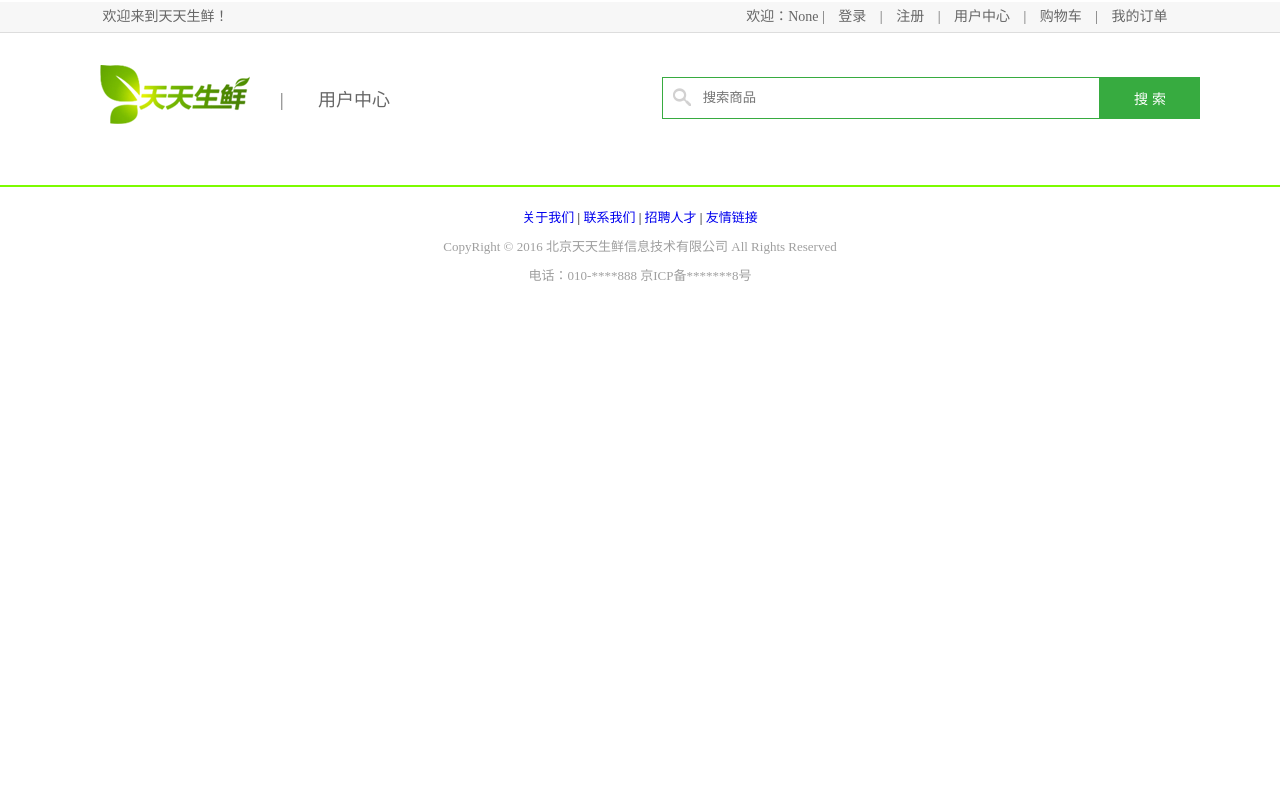
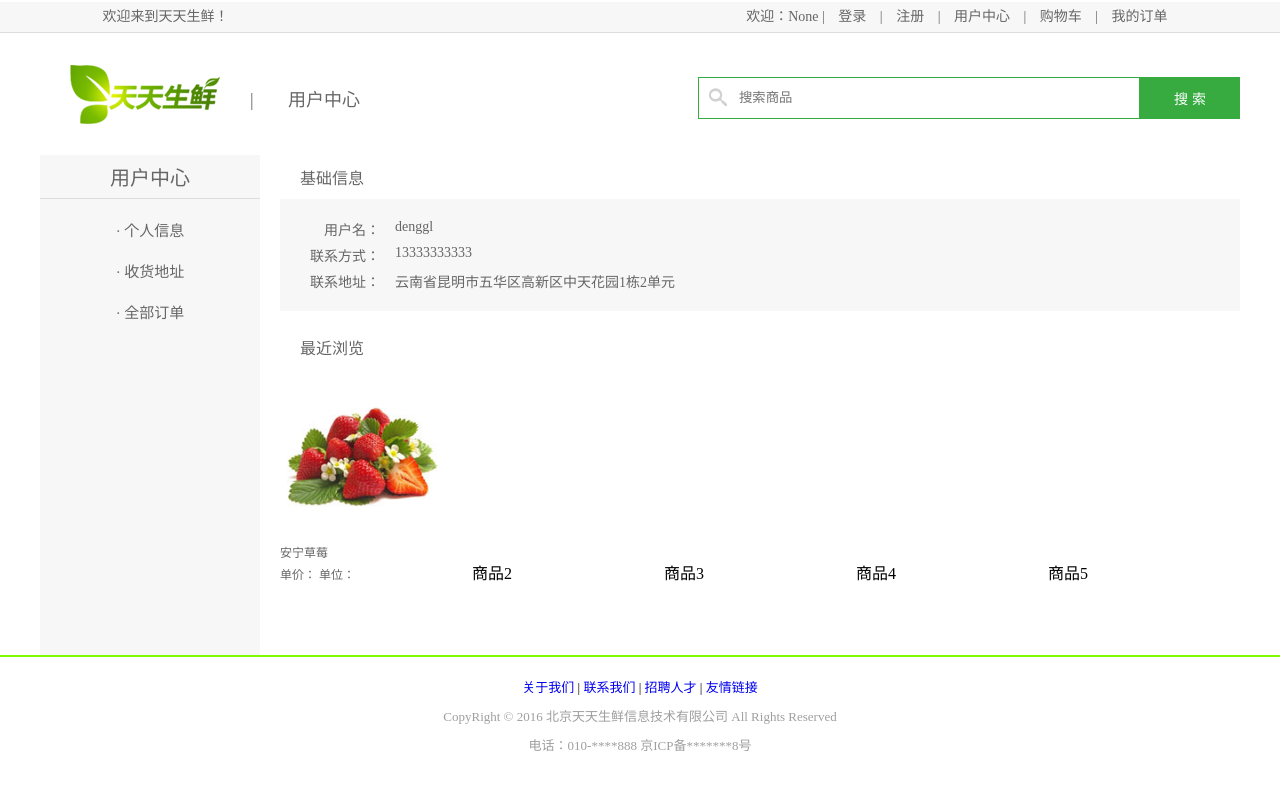
Before and after one commit to dengying721/dailyfresh, a Django app: page /user/info in a window 1280 px wide. Run offline with Django 3.2, Linux system fonts and the light colour scheme.

Commit message:
日常更新。

```diff
--- a/df_user/urls.py
+++ b/df_user/urls.py
@@ -12,4 +12,6 @@
     url(r'^user/user_exist', user_exit, name='user_exit'),
     url(r'^user/index$', login_index, name='index'),
     url(r'^user/info$', user_info, name='user_info'),
+    url(r'^user/site$', user_site, name='user_site'),
+    url(r'^user/order', user_order, name='user_order'),
 ]
--- a/df_user/views.py
+++ b/df_user/views.py
@@ -103,3 +103,11 @@
     user_id = request.session.get('user_id')
     context = {'title': '用户中心', 'user_name': user_name, 'user_id': user_id}
     return render(request, 'df_user/user_info1.html', context)
+
+
+def user_site(request):
+    pass
+
+
+def user_order(request):
+    pass
--- a/static/css/main1.css
+++ b/static/css/main1.css
@@ -327,14 +327,15 @@
 }
 .seach_bar {
 	width: 1200px;
-	height: 150px;
+	height: 120px;
+	margin: 0 auto;
 }
 .seach_bar .logo_png{
 	float: left;
 	/*position: relative;*/
 	width:150px;
 	height:60px;
-	margin: 30px 0 0  100px;
+	margin: 30px 0 0 30px;
 }
 .user_center_logo {
 	font-size: 18px;
@@ -345,7 +346,7 @@
 .user_center_logo span{
 	margin:0 30px;
 }
-.search_field {
+.seach_bar .search_field {
 	margin-top: 42px;
 	float: right;
 	height: 40px;
@@ -353,7 +354,7 @@
 }
 .search_field .input_box{
 	width: 400px;
-	padding-left: 36px;
+	padding-left: 40px;
 	line-height: 40px;
 	border: 1px solid #37ab40;;
 	background: url("/static/images/icons.png") 10px -338px no-repeat;
@@ -366,3 +367,105 @@
 	background-color: #37ab40;
 	border: 1px solid #37ab40;
 }
+.main_con {
+	width: 1200px;
+	height: 500px;
+	margin: 0 auto;
+}
+.main_con .left_menu{
+	width: 220px;
+	height: 500px;
+	float:left;
+	background-color: #f7f7f7;
+}
+.main_con .left_menu h3 {
+	text-align: center;
+	font-size: 20px;
+	padding: 7px 0;
+	color: #666;
+	border-bottom: 1px solid #ddd;
+}
+.main_con .left_menu ul {
+	list-style: none;
+	margin-top: 10px;
+}
+.main_con .left_menu ul li {
+	text-align: center;
+	font-size: 15px;
+	padding: 10px 0;
+	color: #666;
+}
+.main_con .left_menu ul li a {
+	color: #666;
+}
+.main_con .left_menu ul li a:hover {
+	color: lightcoral;
+}
+.main_con .right_content {
+	width: 960px;
+	height: 500px;
+	float: right;
+	display: inline;
+}
+.main_con .right_content .basic_info{
+	width: 960px;
+	height: 150px;
+	float: left;
+}
+.main_con .right_content .basic_info h3{
+	font-size: 16px;
+	color: #666;
+	margin: 10px 20px;
+}
+.main_con .right_content .basic_info ul{
+	padding:10px 0;
+	color: #666;
+	font-size: 14px;
+	background-color: #f7f7f7;
+}
+.main_con .right_content .basic_info ul li{
+	margin: 10px 0;
+}
+.main_con .right_content .basic_info ul li span{
+	float: left;
+	width:100px;
+	padding-right: 15px;
+	text-align: right;
+}
+.main_con .right_content .recent_view_goods{
+	float: left;
+	width: 980px;
+	height: 350px;
+}
+.main_con .right_content .recent_view_goods h3{
+	font-size: 16px;
+	color: #666;
+	margin: 30px 0 20px 20px;
+}
+.main_con .right_content .recent_view_goods ul {
+	display: inline-block;
+	width: 980px;
+	height: 280px;
+}
+.main_con .right_content .recent_view_goods ul li{
+	display: inline-block;
+	width: 188px;
+	height: 240px;
+}
+.main_con .right_content .recent_view_goods ul li a{
+	height: 160px;
+}
+.main_con .right_content .recent_view_goods ul li img{
+	width: 160px;
+	height: 160px;
+}
+.main_con .right_content .recent_view_goods ul li h4,.goods_operation{
+	position: relative;
+	margin-top: 4px;
+	font-size: 12px;
+	color:#666;
+}
+body {
+	width: 100%;
+	height: 100%
+}
--- a/templates/df_user/user_info1.html
+++ b/templates/df_user/user_info1.html
@@ -19,9 +19,52 @@
         <a class="logo_png" href="index.html"><img src="/static/images/logo.png"></a>
         <div class="user_center_logo"><span> | </span>用户中心 </div>
         <div class="search_field fr" align="center">
-            <input type="text" class="input_box fl" name placeholder=" 搜索商品">
+            <input type="text" class="input_box fl" name placeholder="搜索商品">
             <input type="button" class="input_btn fr" value="搜 索">
         </div>
     </div>
-    <div class="main_con"></div>
+    <div class="main_con">
+        <div class="left_menu">
+            <h3>用户中心</h3>
+            <ul>
+                <li><a href="{% url 'df_user:user_info' %}">· 个人信息</a></li>
+                <li><a href="{% url 'df_user:user_site' %}">· 收货地址</a></li>
+                <li><a href="{% url 'df_user:user_order' %}">· 全部订单</a></li>
+            </ul>
+        </div>
+        <div class="right_content">
+            <div class="basic_info">
+                <h3> 基础信息 </h3>
+                <ul>
+                    <li>
+                        <span>用户名：</span>denggl
+                    </li>
+                    <li>
+                        <span>联系方式：</span>13333333333
+                    </li>
+                    <li>
+                        <span>联系地址：</span>云南省昆明市五华区高新区中天花园1栋2单元
+                    </li>
+                </ul>
+            </div>
+            <div class="recent_view_goods">
+                <h3> 最近浏览 </h3>
+                <ul>
+                    <li>
+                        <a href="#"><img src="/static/images/goods/goods003.jpg"></a>
+                        <h4> 安宁草莓 </h4>
+                        <div class="goods_operation" style="display: inline-block">
+                            <span>单价：</span>
+                            <span>单位：</span>
+                            <a href="#"></a>
+                        </div>
+                    </li>
+                    <li>商品2</li>
+                    <li>商品3</li>
+                    <li>商品4</li>
+                    <li>商品5</li>
+                </ul>
+            </div>
+        </div>
+    </div>
 {% endblock body %}
```
